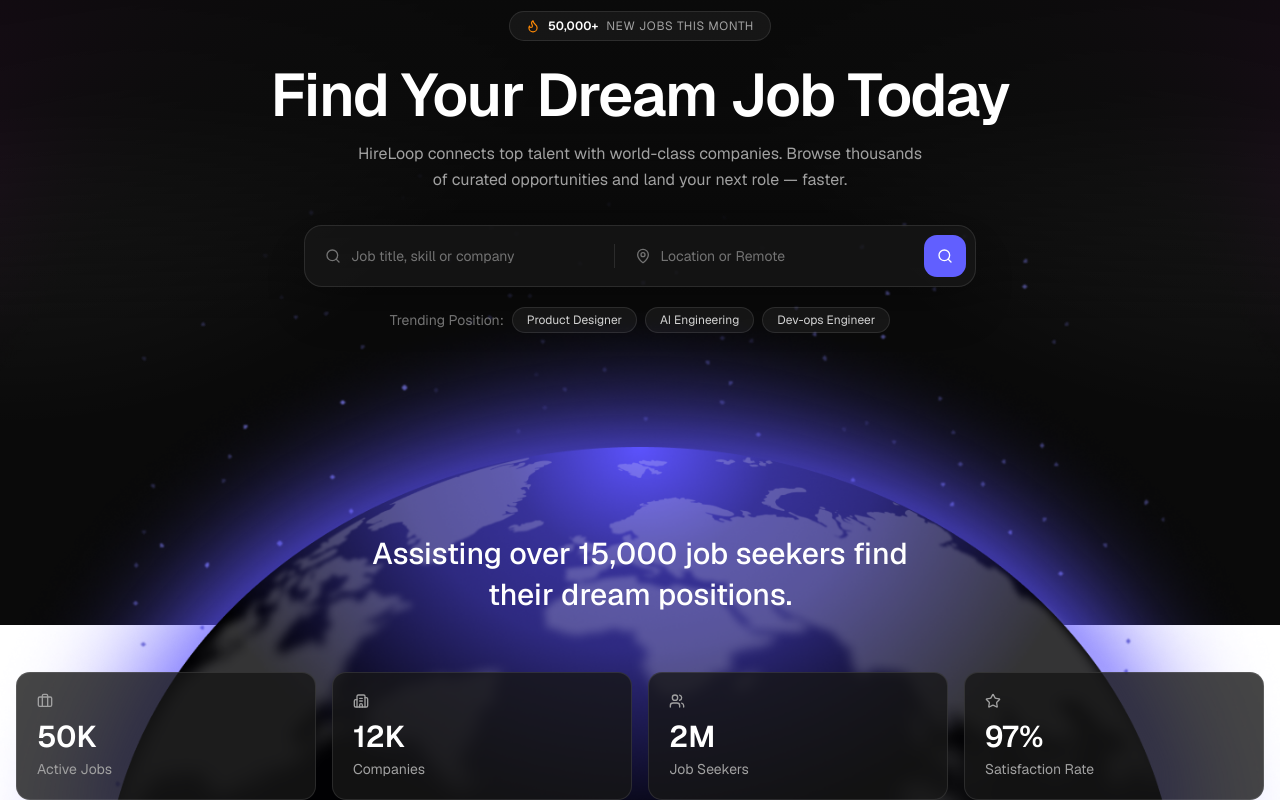
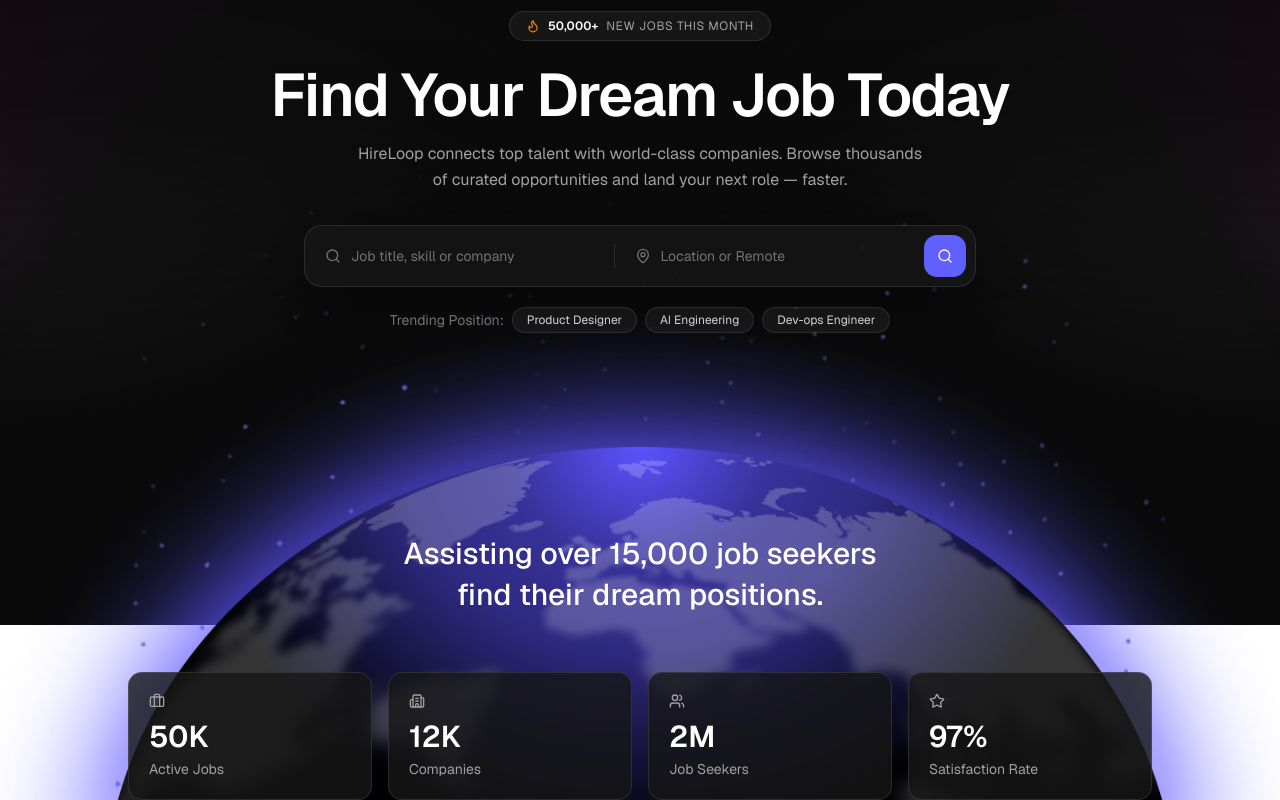
Before and after one commit to rabin-majumdar/hireloop-client, a Next.js app: page / in a window 1280 px wide. Shown: the part 175-975 px from the top of the page. Built offline with nearby package versions, Linux system fonts and the light colour scheme.

Commit message:
style: revert stats section to previous max width

```diff
--- a/components/home/stats-section.tsx
+++ b/components/home/stats-section.tsx
@@ -19,14 +19,12 @@ export function StatsSection() {
   return (
     <section className="bg-transparent px-4 pt-24 text-white md:pt-36">
       {/* Tagline — sits over the planet, between the hero and the stat cards */}
-      <div className="container mx-auto px-6">
-        <p className="mx-auto max-w-xl text-center text-2xl font-medium leading-snug md:text-3xl">
-          Assisting over 15,000 job seekers find their dream positions.
-        </p>
-      </div>
+      <p className="mx-auto max-w-xl px-6 text-center text-2xl font-medium leading-snug md:text-3xl">
+        Assisting over 15,000 job seekers find their dream positions.
+      </p>
 
       {/* Stat cards */}
-      <div className="container mx-auto mt-10 grid grid-cols-2 gap-3 md:mt-14 md:grid-cols-4 md:gap-4">
+      <div className="mx-auto mt-10 grid max-w-5xl grid-cols-2 gap-3 md:mt-14 md:grid-cols-4 md:gap-4">
         {stats.map(({ icon: Icon, value, label }) => (
           <div
             key={label}
```
